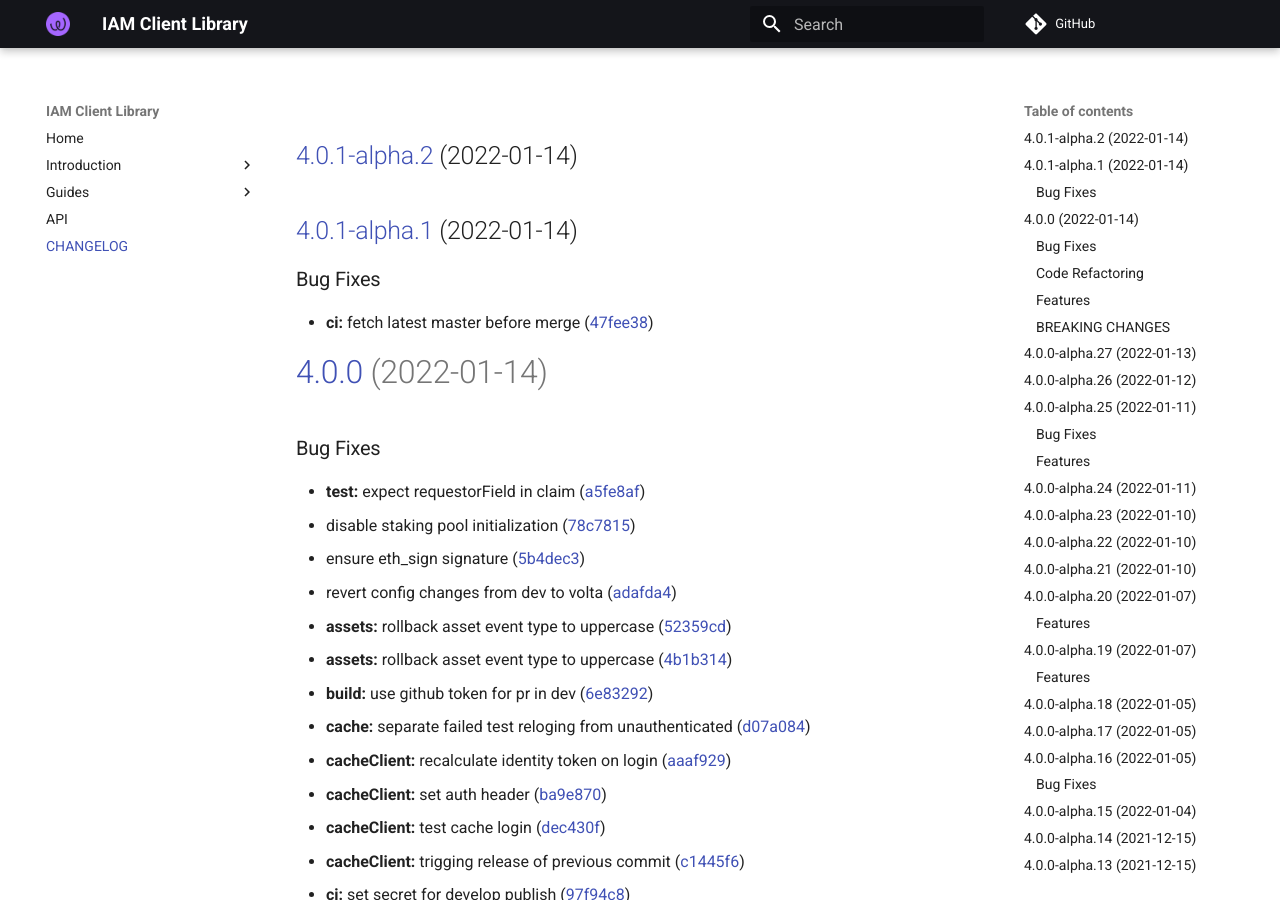
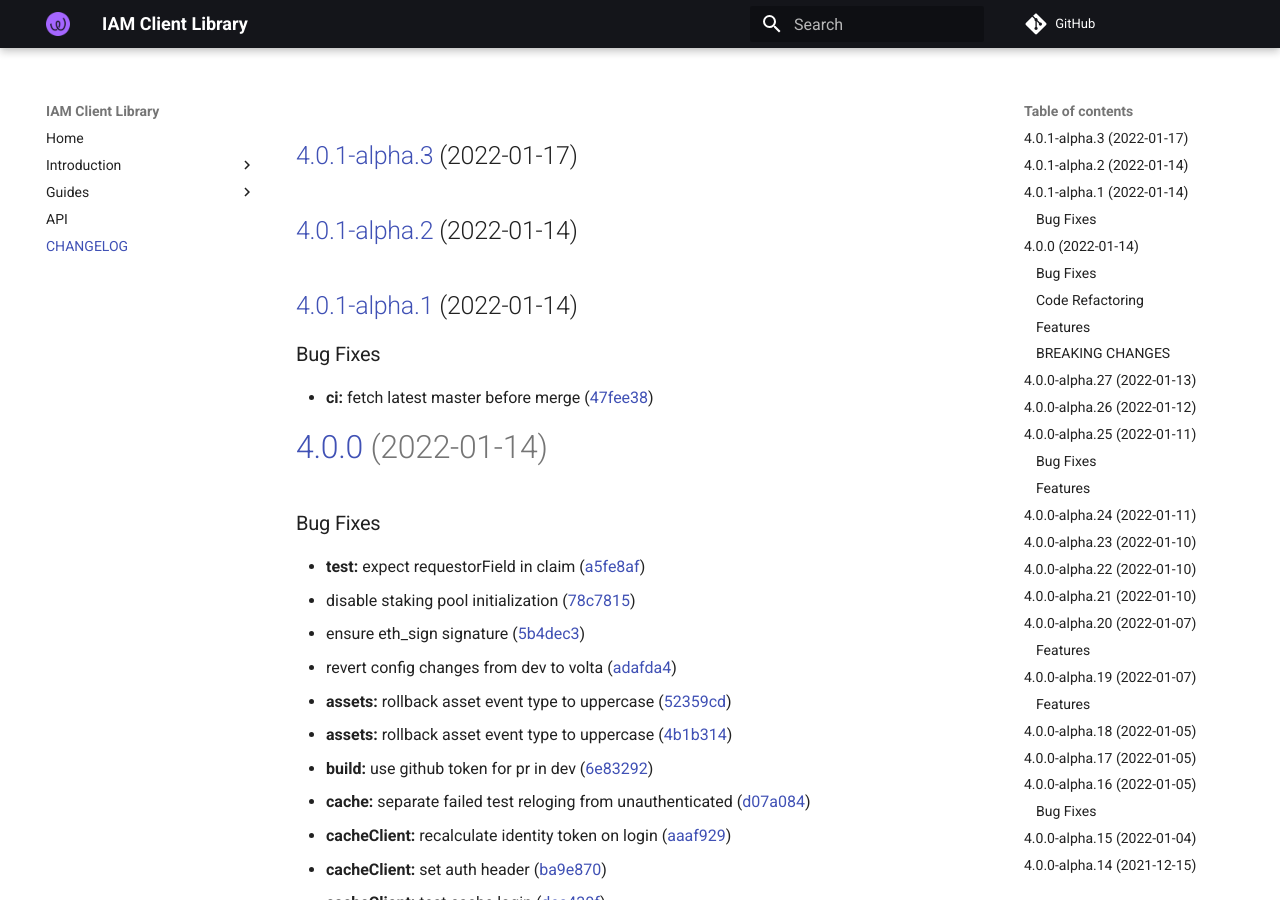
Before and after one commit to energywebfoundation/iam-client-lib, an MkDocs documentation site: the page built from docs/CHANGELOG.md, in a window 1280 px wide and 900 px high. Built offline with MkDocs 1.6.1 and Material for MkDocs 9.7.7, drawn with Linux system fonts in a browser that asks for light colours; comment, search, counter and statistics services are not loaded.

Commit message:
chore(release): 4.0.1-alpha.3 [skip ci]
## [4.0.1-alpha.3](https://github.com/energywebfoundation/iam-client-lib/compare/v4.0.1-alpha.2...v4.0.1-alpha.3) (2022-01-17)

```diff
--- a/docs/CHANGELOG.md
+++ b/docs/CHANGELOG.md
@@ -1,3 +1,5 @@
+## [4.0.1-alpha.3](https://github.com/energywebfoundation/iam-client-lib/compare/v4.0.1-alpha.2...v4.0.1-alpha.3) (2022-01-17)
+
 ## [4.0.1-alpha.2](https://github.com/energywebfoundation/iam-client-lib/compare/v4.0.1-alpha.1...v4.0.1-alpha.2) (2022-01-14)
 
 ## [4.0.1-alpha.1](https://github.com/energywebfoundation/iam-client-lib/compare/v4.0.0...v4.0.1-alpha.1) (2022-01-14)
--- a/package.json
+++ b/package.json
@@ -1,6 +1,6 @@
 {
   "name": "iam-client-lib",
-  "version": "4.0.1-alpha.2",
+  "version": "4.0.1-alpha.3",
   "description": "Library for Decentralized Identity and Access Management",
   "main": "dist/index.js",
   "module": "dist/index.esm.js",
```
